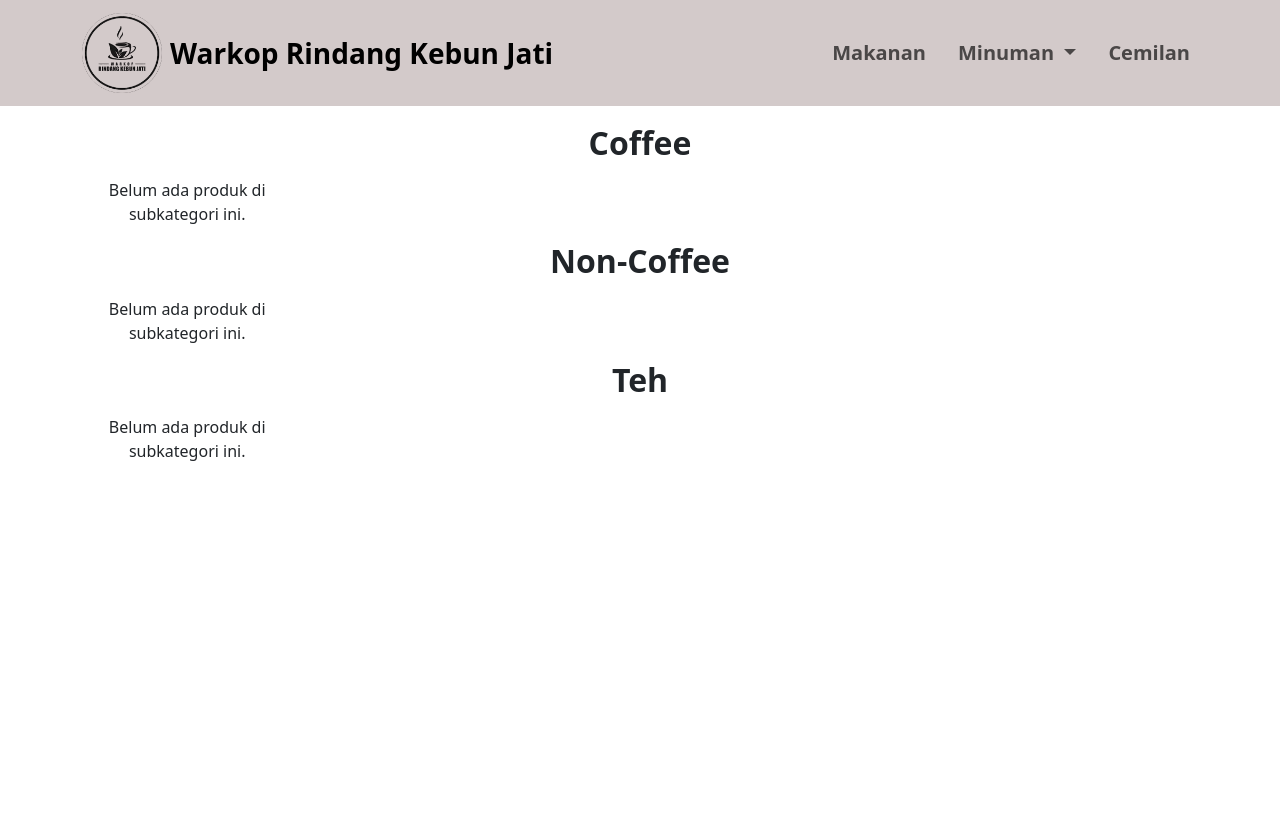
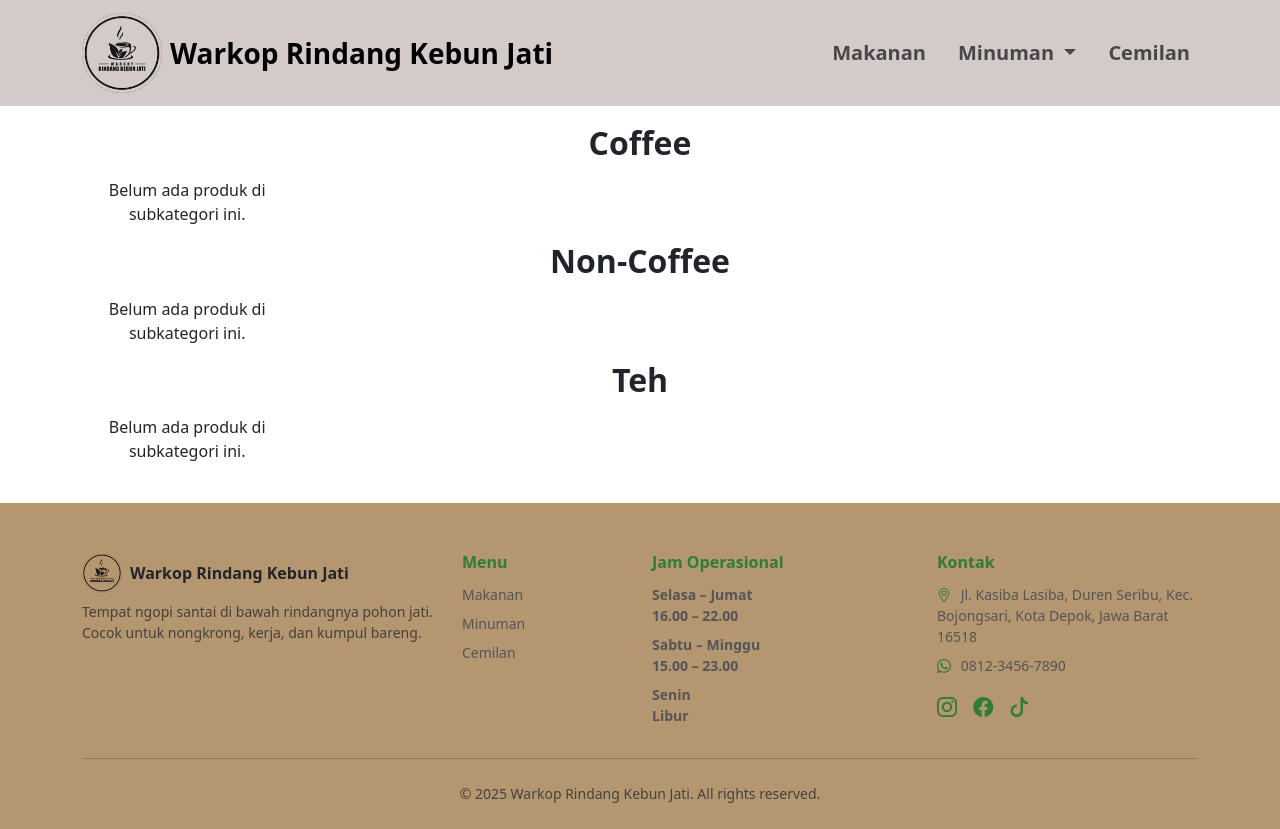
Before and after one commit to indrianti10/WarkopRKJ, a plain HTML site: page minuman.html in a window 1280 px wide. Before the commit the page ends 800 px from the top, so only its background shows below. Drawn offline with nearby package versions, Linux system fonts and the light colour scheme; no server answers.

Commit message:
lupa footer

```diff
--- a/minuman.html
+++ b/minuman.html
@@ -55,7 +55,7 @@
   </div>
 </div>
 
-<!-- <div id="footer"></div> -->
+<div id="footer"></div>
 
     <!-- JS -->
     <script src="https://cdn.jsdelivr.net/npm/bootstrap@5.3.2/dist/js/bootstrap.bundle.min.js"></script>
```
